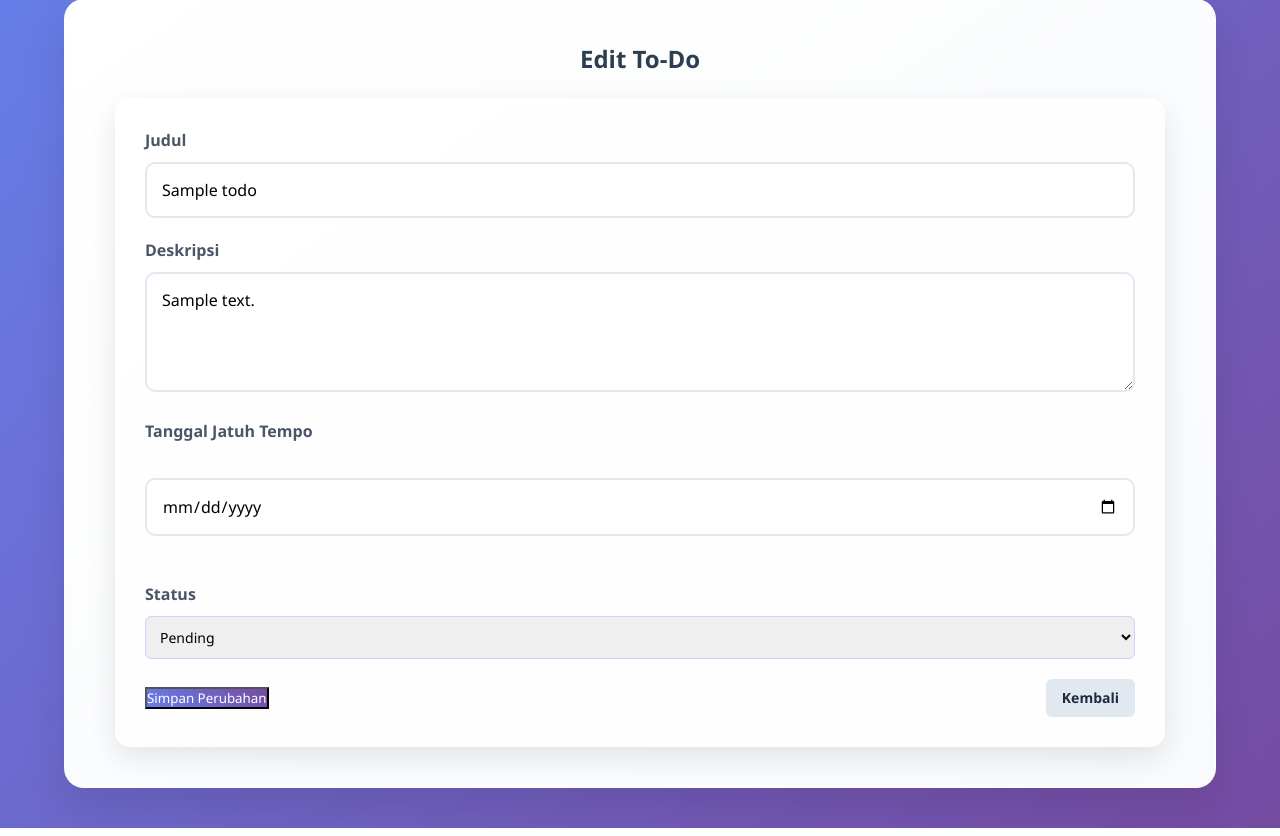
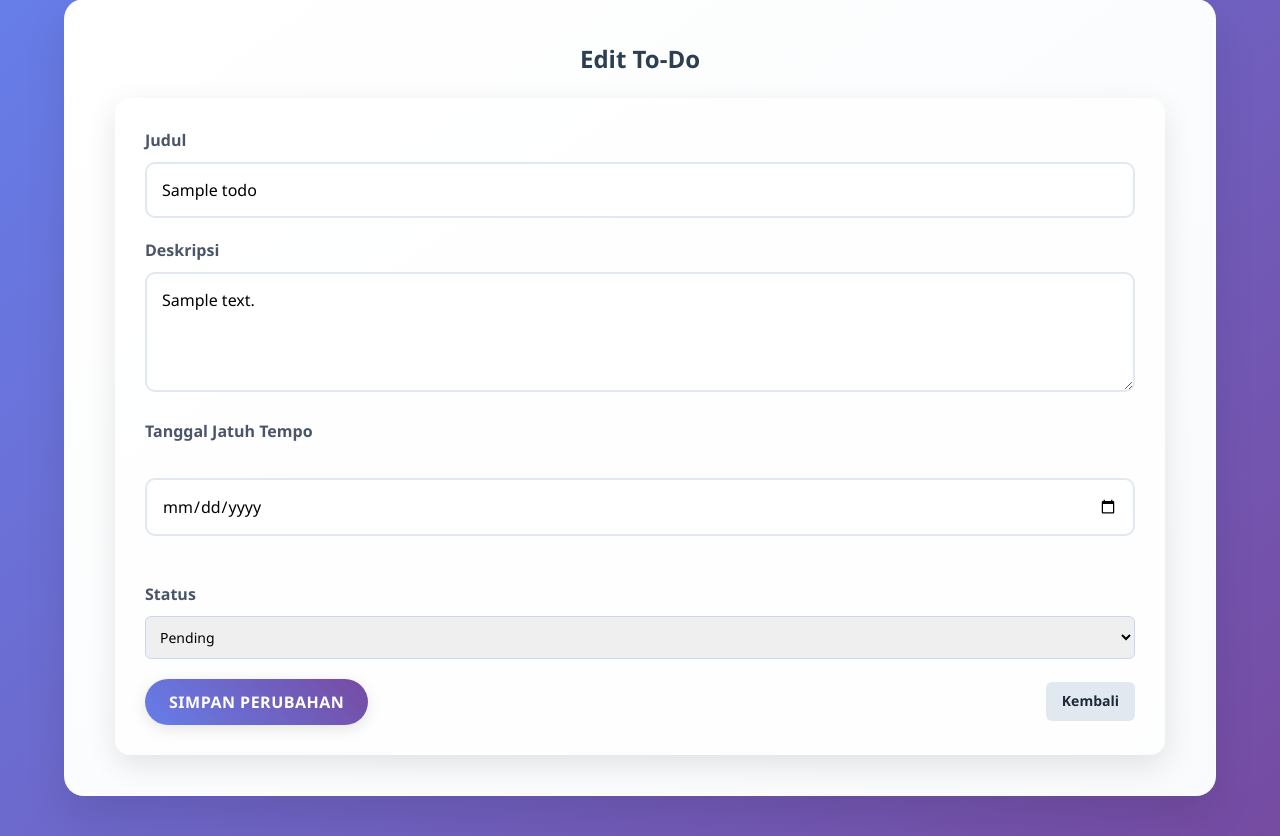
Before and after one commit to komangji/todo-list-backend, a PHP site: page /edit.php?id=1 in a window 1280 px wide. Shown: the part 41-877 px from the top of the page. Run offline with PHP 8.4, Linux system fonts and the light colour scheme; tables that the repository leaves empty or names only in its code hold one stand-in row (values such as "Sample post").

Commit message:
mengubah tampilan

```diff
--- a/public/edit.php
+++ b/public/edit.php
@@ -75,7 +75,7 @@ if (isset($_POST['submit'])) {
         </div>
 
         <div class="form-action">
-            <button type="submit" name="submit" class="btn-primary">
+            <button type="submit" name="submit" class="btn btn-primary">
                 Simpan Perubahan
             </button>
             <a href="index.php" class="btn-secondary">Kembali</a>
```
Also changed, not shown: public/index.php (+9 -9 lines).
